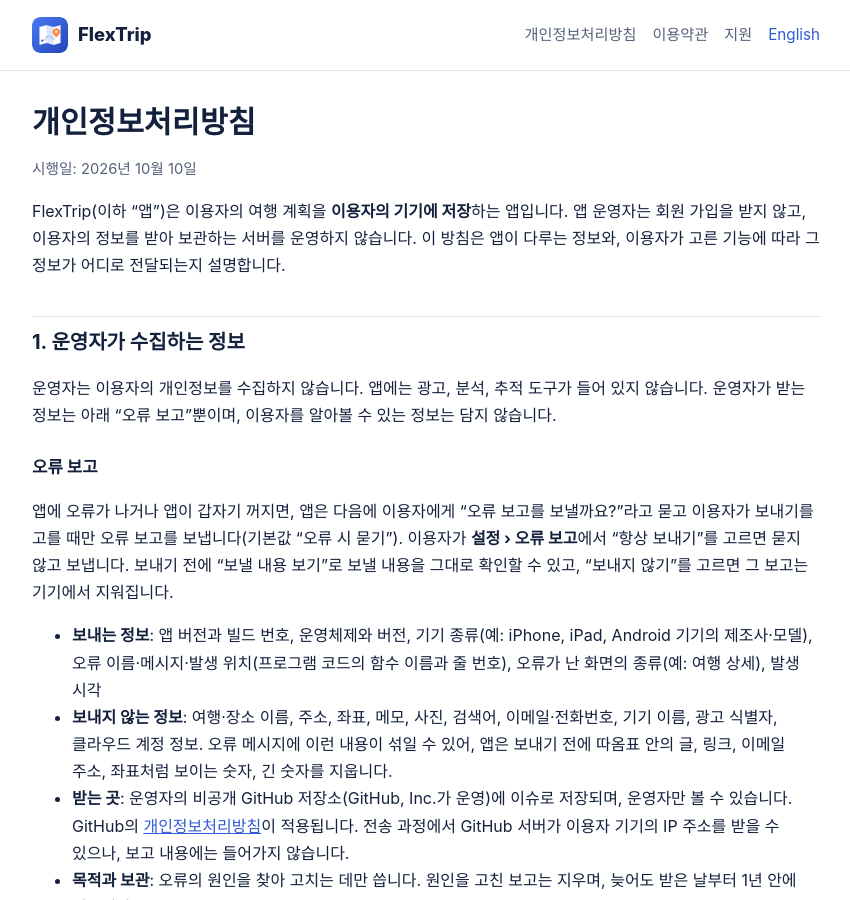
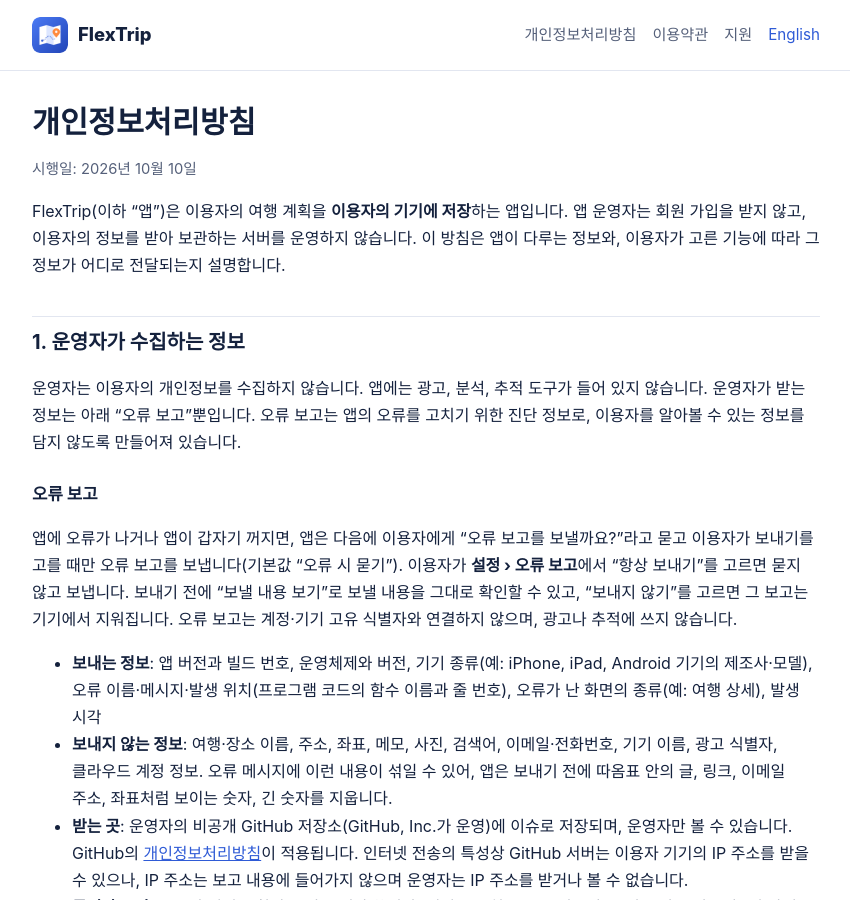
Before and after one commit to yjinchoi/flextrip-support, a Jekyll site: the page built from privacy.md, in a window 1280 px wide and 900 px high. Shown: the whole window, without its empty margins (214-1064 px from the left). Built offline with Jekyll 4.4.1, drawn with Linux system fonts in a browser that asks for light colours.

Commit message:
docs(privacy): 오류 보고 문구 다듬기 — 식별 불가 진단 정보, 계정·기기 식별자와 연결·추적 안 함, 운영자는 IP를 받거나 볼 수 없음
Co-Authored-By: Claude Opus 5.5 <noreply@anthropic.com>

```diff
--- a/privacy.md
+++ b/privacy.md
@@ -12,14 +12,14 @@ description: FlexTrip 앱이 어떤 정보를 어디에 저장하고 누구에
 FlexTrip(이하 "앱")은 이용자의 여행 계획을 **이용자의 기기에 저장**하는 앱입니다. 앱 운영자는 회원 가입을 받지 않고, 이용자의 정보를 받아 보관하는 서버를 운영하지 않습니다. 이 방침은 앱이 다루는 정보와, 이용자가 고른 기능에 따라 그 정보가 어디로 전달되는지 설명합니다.
 
 ## 1. 운영자가 수집하는 정보
-운영자는 이용자의 개인정보를 수집하지 않습니다. 앱에는 광고, 분석, 추적 도구가 들어 있지 않습니다. 운영자가 받는 정보는 아래 "오류 보고"뿐이며, 이용자를 알아볼 수 있는 정보는 담지 않습니다.
+운영자는 이용자의 개인정보를 수집하지 않습니다. 앱에는 광고, 분석, 추적 도구가 들어 있지 않습니다. 운영자가 받는 정보는 아래 "오류 보고"뿐입니다. 오류 보고는 앱의 오류를 고치기 위한 진단 정보로, 이용자를 알아볼 수 있는 정보를 담지 않도록 만들어져 있습니다.
 
 ### 오류 보고
-앱에 오류가 나거나 앱이 갑자기 꺼지면, 앱은 다음에 이용자에게 "오류 보고를 보낼까요?"라고 묻고 이용자가 보내기를 고를 때만 오류 보고를 보냅니다(기본값 "오류 시 묻기"). 이용자가 **설정 › 오류 보고**에서 "항상 보내기"를 고르면 묻지 않고 보냅니다. 보내기 전에 "보낼 내용 보기"로 보낼 내용을 그대로 확인할 수 있고, "보내지 않기"를 고르면 그 보고는 기기에서 지워집니다.
+앱에 오류가 나거나 앱이 갑자기 꺼지면, 앱은 다음에 이용자에게 "오류 보고를 보낼까요?"라고 묻고 이용자가 보내기를 고를 때만 오류 보고를 보냅니다(기본값 "오류 시 묻기"). 이용자가 **설정 › 오류 보고**에서 "항상 보내기"를 고르면 묻지 않고 보냅니다. 보내기 전에 "보낼 내용 보기"로 보낼 내용을 그대로 확인할 수 있고, "보내지 않기"를 고르면 그 보고는 기기에서 지워집니다. 오류 보고는 계정·기기 고유 식별자와 연결하지 않으며, 광고나 추적에 쓰지 않습니다.
 
 - **보내는 정보**: 앱 버전과 빌드 번호, 운영체제와 버전, 기기 종류(예: iPhone, iPad, Android 기기의 제조사·모델), 오류 이름·메시지·발생 위치(프로그램 코드의 함수 이름과 줄 번호), 오류가 난 화면의 종류(예: 여행 상세), 발생 시각
 - **보내지 않는 정보**: 여행·장소 이름, 주소, 좌표, 메모, 사진, 검색어, 이메일·전화번호, 기기 이름, 광고 식별자, 클라우드 계정 정보. 오류 메시지에 이런 내용이 섞일 수 있어, 앱은 보내기 전에 따옴표 안의 글, 링크, 이메일 주소, 좌표처럼 보이는 숫자, 긴 숫자를 지웁니다.
-- **받는 곳**: 운영자의 비공개 GitHub 저장소(GitHub, Inc.가 운영)에 이슈로 저장되며, 운영자만 볼 수 있습니다. GitHub의 [개인정보처리방침](https://docs.github.com/site-policy/privacy-policies/github-general-privacy-statement)이 적용됩니다. 전송 과정에서 GitHub 서버가 이용자 기기의 IP 주소를 받을 수 있으나, 보고 내용에는 들어가지 않습니다.
+- **받는 곳**: 운영자의 비공개 GitHub 저장소(GitHub, Inc.가 운영)에 이슈로 저장되며, 운영자만 볼 수 있습니다. GitHub의 [개인정보처리방침](https://docs.github.com/site-policy/privacy-policies/github-general-privacy-statement)이 적용됩니다. 인터넷 전송의 특성상 GitHub 서버는 이용자 기기의 IP 주소를 받을 수 있으나, IP 주소는 보고 내용에 들어가지 않으며 운영자는 IP 주소를 받거나 볼 수 없습니다.
 - **목적과 보관**: 오류의 원인을 찾아 고치는 데만 씁니다. 원인을 고친 보고는 지우며, 늦어도 받은 날부터 1년 안에 지웁니다.
 
 ## 2. 기기에 저장되는 정보
```
Also changed, not shown: en/privacy.md (+3 -3 lines).
